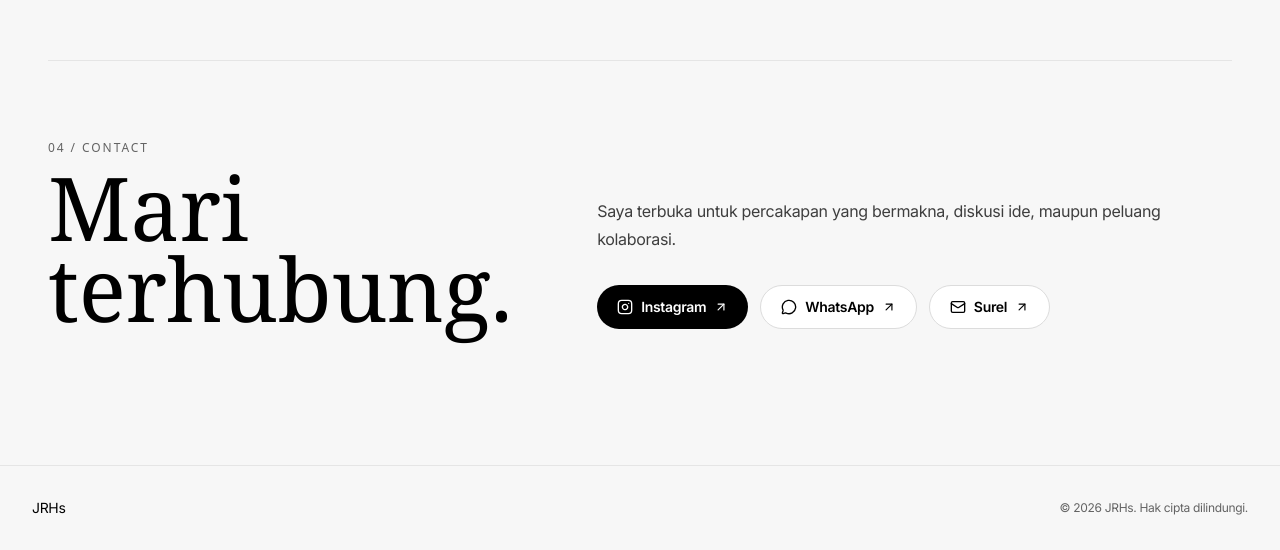
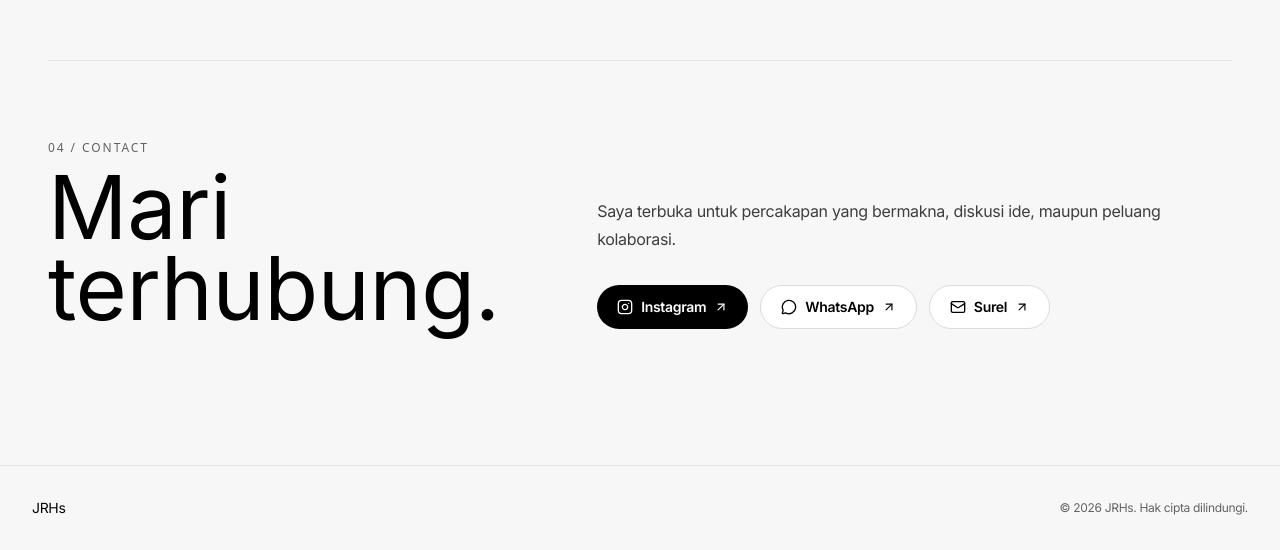
Before and after one commit to LionerHakim/JRHs, a React (Vite) app: page / in a window 1280 px wide. Shown: the part 3745-4295 px from the top of the page. Built offline with nearby package versions, Linux system fonts and the light colour scheme.

Commit message:
polish: finalize contact section

```diff
--- a/src/components/Contact.tsx
+++ b/src/components/Contact.tsx
@@ -13,13 +13,13 @@ export default function Contact() {
         <div className="grid gap-8 md:grid-cols-[.85fr_1.15fr] md:items-end md:gap-20">
           <div>
             <p className="eyebrow">04 / Contact</p>
-            <h2 id="contact-title" className="mt-3 max-w-3xl font-serif text-[clamp(2.6rem,7vw,5.5rem)] font-normal leading-[.92] text-black">Mari terhubung.</h2>
+            <h2 id="contact-title" className="mt-3 max-w-3xl font-[var(--font-perfectly-nineties-regular)] text-[clamp(2.6rem,7vw,5.5rem)] font-normal leading-[.92] text-[var(--color-ink-black)]">Mari terhubung.</h2>
           </div>
           <div className="max-w-xl">
-            <p className="text-base leading-7 text-[#3E3E3E]">Saya terbuka untuk percakapan yang bermakna, diskusi ide, maupun peluang kolaborasi.</p>
+            <p className="font-[var(--font-inter)] text-base leading-7 text-[var(--color-graphite)]">Saya terbuka untuk percakapan yang bermakna, diskusi ide, maupun peluang kolaborasi.</p>
             <div className="mt-8 flex flex-wrap gap-3">
               {contactLinks.map(({ label, href, icon: Icon, external }) => (
-                <a key={href} href={href} {...(external ? { target: '_blank', rel: 'noopener noreferrer' } : {})} className={`portal-link min-h-11 px-5 text-sm font-semibold transition active:scale-[.97] focus:outline-none focus-visible:ring-2 focus-visible:ring-[#007AFF] ${label === 'Instagram' ? 'bg-black text-white hover:opacity-85' : 'border border-[#DCDCDC] bg-white text-black hover:border-[#BEBEBE]'}`}>
+                <a key={href} href={href} {...(external ? { target: '_blank', rel: 'noopener noreferrer' } : {})} className={`portal-link min-h-11 px-5 font-[var(--font-inter)] text-sm font-semibold transition active:scale-[.97] focus:outline-none focus-visible:ring-2 focus-visible:ring-[var(--color-signal-blue)] ${label === 'Instagram' ? 'bg-[var(--color-ink-black)] text-[var(--color-paper-white)] hover:opacity-85' : 'border border-[#DCDCDC] bg-[var(--color-paper-white)] text-[var(--color-ink-black)] hover:border-[#BEBEBE]'}`}>
                   <Icon size={16} aria-hidden="true" />{label}<ArrowUpRight size={14} aria-hidden="true" />
                 </a>
               ))}
```
